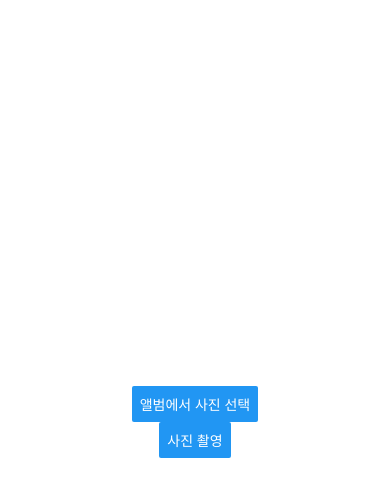
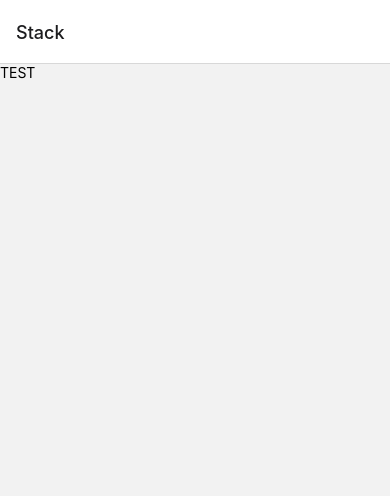
Before and after one commit to helloeujin/foodMap, a React Native app: screen / in a window 390 px wide. Shown: the top 496 px of the page. Built offline with nearby package versions, Linux system fonts and the light colour scheme.

Commit message:
basic navi is in

```diff
--- a/App.js
+++ b/App.js
@@ -1,86 +1,100 @@
-import { StatusBar } from "expo-status-bar";
-import React, { useState, useEffect } from "react";
+// import React, { useState, useEffect } from "react";
+// import { StyleSheet, Text, View, Button, Image } from "react-native";
+// import { launchCamera, launchImageLibrary } from "react-native-image-picker";
+// import { NavigationContainer } from "@react-navigation/native";
+
+import React, { useState } from "react";
 import { StyleSheet, Text, View, Button, Image } from "react-native";
-import { launchCamera, launchImageLibrary } from "react-native-image-picker";
+import { NavigationContainer } from "@react-navigation/native";
+import Root from "./navigation/Root";
+import "react-native-gesture-handler";
 
 export default function App() {
-  const [resourcePath, setResourcePath] = useState({});
-
-  // SELECT IMAGE
-  const selectImage = () => {
-    let options = {
-      selectionLimit: 0, // Default is 1, use 0 to allow any number of files
-      mediaType: "photo",
-      includeBase64: false,
-      includeExtra: false,
-      maxWidth: 600, // To resize the image
-      maxHeight: 600, // To resize the image
-    };
-
-    launchImageLibrary(options, (response) => {
-      console.log(response);
-
-      if (response.didCancel) {
-        console.log("User cancelled image picker");
-      } else if (response.errorCode) {
-        console.log("ImagePicker error: ", response.error);
-      } else {
-        setResourcePath(response.assets);
-      }
-    });
-  };
-
-  // TAKE PHOTO
-  const takePhoto = () => {
-    let options = {
-      saveToPhotos: true,
-      mediaType: "photo",
-      includeBase64: false,
-      includeExtra: false,
-    };
-
-    launchCamera(options, (response) => {
-      console.log(response);
-
-      if (response.didCancel) {
-        console.log("User cancelled camera picker");
-      } else if (response.errorCode) {
-        console.log("CameraPicker error: ", response.error);
-      } else {
-        setResourcePath(response.assets);
-      }
-    });
-  };
-
-  useEffect(() => {
-    console.log(resourcePath);
-    // console.log(resourcePath.uri);
-  }, [resourcePath]);
-
   return (
-    <View style={styles.container}>
-      <Button title="앨범에서 사진 선택" onPress={selectImage} />
-      <Button title="사진 촬영" onPress={takePhoto} />
-      {resourcePath.length > 0 &&
-        resourcePath.map((resource, index) => {
-          console.log(resource);
-          return (
-            <Image
-              key={`resource` + index}
-              source={{ uri: resource.uri }}
-              style={{ width: 110, height: 110 }}
-            />
-          );
-        })}
-    </View>
+    <NavigationContainer>
+      <Root />
+    </NavigationContainer>
   );
 }
+// <NavigationContainer>
+//   <Root />
+// </NavigationContainer>
 
-const styles = StyleSheet.create({
-  container: {
-    flex: 1,
-    backgroundColor: "#fff",
-    alignItems: "center",
-    justifyContent: "center",
-  },
-});
+// const [resourcePath, setResourcePath] = useState({});
+
+// // SELECT IMAGE
+// const selectImage = () => {
+//   let options = {
+//     selectionLimit: 0, // Default is 1, use 0 to allow any number of files
+//     mediaType: "photo",
+//     includeBase64: false,
+//     includeExtra: false,
+//     maxWidth: 600, // To resize the image
+//     maxHeight: 600, // To resize the image
+//   };
+
+//   launchImageLibrary(options, (response) => {
+//     // console.log(response);
+//     if (response.didCancel) {
+//       console.log("User cancelled image picker");
+//     } else if (response.errorCode) {
+//       console.log("ImagePicker error: ", response.error);
+//     } else {
+//       setResourcePath(response.assets);
+//     }
+//   });
+// };
+
+// // TAKE PHOTO
+// const takePhoto = () => {
+//   let options = {
+//     saveToPhotos: true,
+//     mediaType: "photo",
+//     includeBase64: false,
+//     includeExtra: false,
+//   };
+
+//   launchCamera(options, (response) => {
+//     console.log(response);
+
+//     if (response.didCancel) {
+//       console.log("User cancelled camera picker");
+//     } else if (response.errorCode) {
+//       console.log("CameraPicker error: ", response.error);
+//     } else {
+//       setResourcePath(response.assets);
+//     }
+//   });
+// };
+
+// useEffect(() => {
+//   console.log(resourcePath);
+//   // console.log(resourcePath.uri);
+// }, [resourcePath]);
+
+// return (
+//   <View style={styles.container}>
+//     <Button title="앨범에서 사진 선택" onPress={selectImage} />
+//     <Button title="사진 촬영" onPress={takePhoto} />
+//     {resourcePath.length > 0 &&
+//       resourcePath.map((resource, index) => {
+//         console.log(resource);
+//         return (
+//           <Image
+//             key={`resource` + index}
+//             source={{ uri: resource.uri }}
+//             style={{ width: 110, height: 110 }}
+//           />
+//         );
+//       })}
+//   </View>
+// );
+
+// const styles = StyleSheet.create({
+//   container: {
+//     flex: 1,
+//     backgroundColor: "#fff",
+//     alignItems: "center",
+//     justifyContent: "center",
+//   },
+// });
--- /dev/null
+++ b/navigation/Root.js
@@ -0,0 +1,17 @@
+import React from "react";
+import { createStackNavigator } from "@react-navigation/stack";
+import Stack from "./Stack";
+
+const Nav = createStackNavigator();
+{
+  /* <Nav.Screen name="Stack" component={Stack} /> */
+}
+const Root = () => (
+  <Nav.Navigator initialRouteName="Stack">
+    <Nav.Group>
+      <Nav.Screen name="Stack" component={Stack} />
+    </Nav.Group>
+  </Nav.Navigator>
+);
+
+export default Root;
--- /dev/null
+++ b/navigation/Stack.js
@@ -0,0 +1,19 @@
+import React from "react";
+import { createStackNavigator } from "@react-navigation/stack";
+import { StyleSheet, Text, View, Button, Image } from "react-native";
+// import MainScreen from "../screens/MainScreen";
+
+const Nav = createStackNavigator();
+{
+  /* <Nav.Navigator><Nav.Screen name="MainScreen" component={MainScreen} /></Nav.Navigator> */
+}
+
+const Stack = () => {
+  return (
+    <View>
+      <Text>TEST</Text>
+    </View>
+  );
+};
+
+export default Stack;
--- /dev/null
+++ b/screens/MainScreen.js
@@ -0,0 +1,104 @@
+import React, { useState, useEffect } from "react";
+import styled from "styled-components/native";
+import { StyleSheet, Text, View, Button, Image } from "react-native";
+import { launchCamera, launchImageLibrary } from "react-native-image-picker";
+
+const Container = styled.View`
+  flex: 1;
+  background-color: red;
+  justify-content: flex-start;
+`;
+
+const Txt = styled.Text`
+  color: #999;
+  font-size: 14px;
+`;
+
+const MainScreen = () => {
+  const [resourcePath, setResourcePath] = useState({});
+
+  // SELECT IMAGE
+  const selectImage = () => {
+    let options = {
+      selectionLimit: 0, // Default is 1, use 0 to allow any number of files
+      mediaType: "photo",
+      includeBase64: false,
+      includeExtra: false,
+      maxWidth: 600, // To resize the image
+      maxHeight: 600, // To resize the image
+    };
+
+    launchImageLibrary(options, (response) => {
+      // console.log(response);
+      if (response.didCancel) {
+        console.log("User cancelled image picker");
+      } else if (response.errorCode) {
+        console.log("ImagePicker error: ", response.error);
+      } else {
+        setResourcePath(response.assets);
+      }
+    });
+  };
+
+  // TAKE PHOTO
+  const takePhoto = () => {
+    let options = {
+      saveToPhotos: true,
+      mediaType: "photo",
+      includeBase64: false,
+      includeExtra: false,
+    };
+
+    launchCamera(options, (response) => {
+      console.log(response);
+
+      if (response.didCancel) {
+        console.log("User cancelled camera picker");
+      } else if (response.errorCode) {
+        console.log("CameraPicker error: ", response.error);
+      } else {
+        setResourcePath(response.assets);
+      }
+    });
+  };
+
+  useEffect(() => {
+    console.log(resourcePath);
+    // console.log(resourcePath.uri);
+  }, [resourcePath]);
+
+  return (
+    <View>
+      <Text>TEXT</Text>
+    </View>
+  );
+};
+
+export default MainScreen;
+
+const styles = StyleSheet.create({
+  container: {
+    flex: 1,
+    backgroundColor: "#fff",
+    alignItems: "center",
+    justifyContent: "center",
+  },
+});
+
+{
+  /* <View style={styles.container}>
+<Button title="앨범에서 사진 선택" onPress={selectImage} />
+<Button title="사진 촬영" onPress={takePhoto} />
+{resourcePath.length > 0 &&
+  resourcePath.map((resource, index) => {
+    console.log(resource);
+    return (
+      <Image
+        key={`resource` + index}
+        source={{ uri: resource.uri }}
+        style={{ width: 110, height: 110 }}
+      />
+    );
+  })}
+</View> */
+}
```
Also changed, not shown: package.json (+8 -1 lines), navigation/Drawer.js (added), navigation/Tabs.js (added), 2 other files (tests, documents, lock files or other folders).
